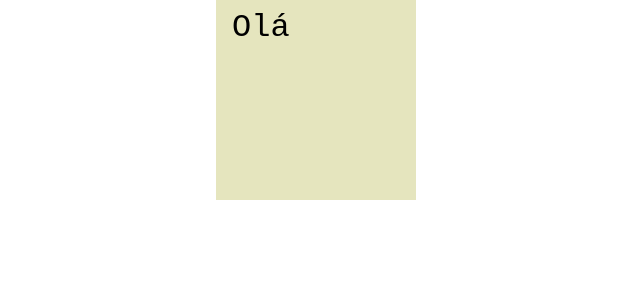
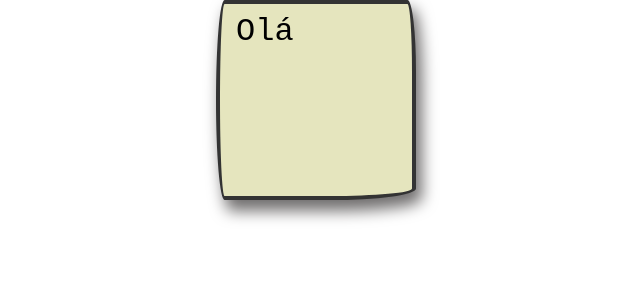
Before and after one commit to ianer-glitch/who-am-i-book, a Next.js app: page /portfolio/home in a window 1280 px wide. Shown: the top 300 px of the page, without its empty margins (332-972 px from the left). Built offline with nearby package versions, Linux system fonts and the light colour scheme.

Commit message:
feat: css changes in postIt

```diff
--- a/src/app/portfolio/home/home.module.css
+++ b/src/app/portfolio/home/home.module.css
@@ -1,5 +1,6 @@
 .notebook {
-  width: 100%;
+  margin: 0 auto;
+  max-width: 800px;
   height: 100%;
   position: relative;
   background-attachment: local;
--- a/src/shared/components/postIt/postIt.module.css
+++ b/src/shared/components/postIt/postIt.module.css
@@ -1,6 +1,13 @@
-.yellow{
-    background-color: rgb(229, 229, 190);
+.container{
     min-width: 200px;
     min-height: 200px;
     padding: 1rem;
+    box-shadow: 5px 10px 15px 1px rgb(113, 111, 111);
+    border: 4px solid #333;
+    border-radius: 15px 15px 150px 15px / 175px 125px 20px 175px;
+
 }
+
+.yellow{
+    background-color: rgb(229, 229, 190);
+}
--- a/src/shared/components/postIt/postIt.tsx
+++ b/src/shared/components/postIt/postIt.tsx
@@ -10,7 +10,7 @@ export const PostIt = (props : IPostIt) =>{
 
 
     return(
-        <div className={style[props.color]}>
+        <div className={`${style[props.color]} ${style['container']}`}>
             {props.children}
         </div>
     )
```
